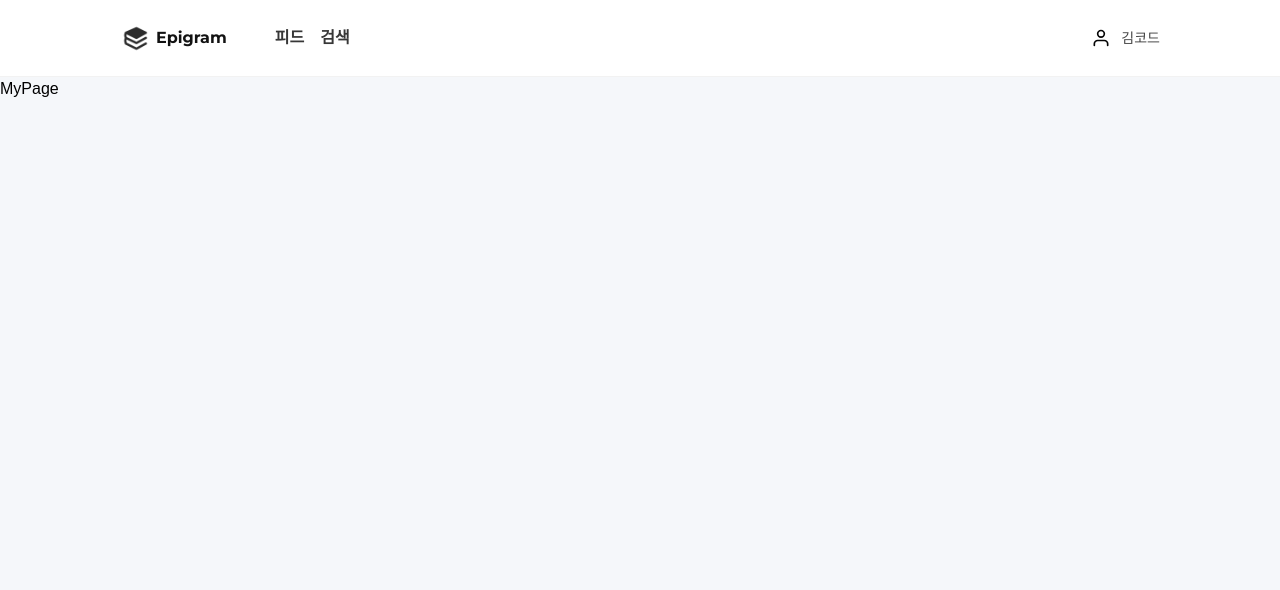
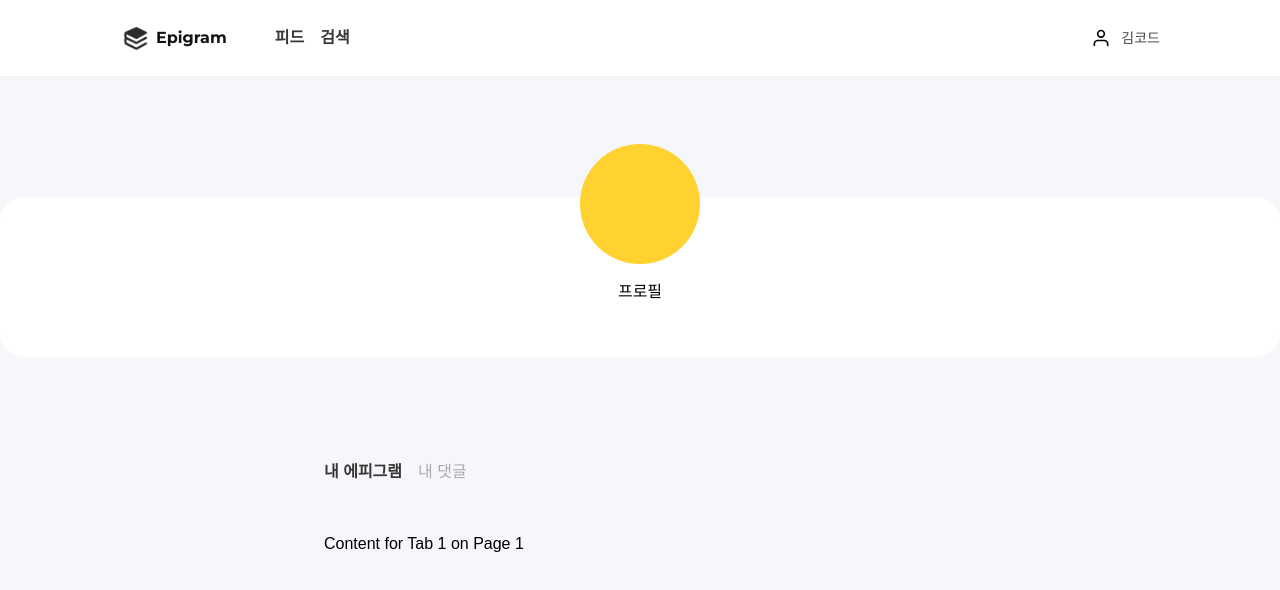
Before and after one commit to 0430will/FE12_Team5_epigram, a Next.js app: page /mypage in a window 1280 px wide. Shown: the top 590 px of the page. Built offline with nearby package versions, Linux system fonts and the light colour scheme; a web font is replaced by a local one.

Commit message:
Feat: 탭메뉴 구현

```diff
--- a/src/app/feed/page.tsx
+++ b/src/app/feed/page.tsx
@@ -20,7 +20,7 @@ export default function Page() {
 
   return (
     <>
-      <main className="bg-bg-100">
+      <main>
         <div className="pc:pt-[120px] tablet:pb-[114px] m-auto max-w-[1240px] px-[24px] pt-[32px] pb-[56px]">
           <div className="pc:mb-[40px] mb-[24px] flex content-center justify-between">
             <h1 className="pc:text-pre-2xl text-pre-lg font-semibold">피드</h1>
--- /dev/null
+++ b/src/app/mypage/_components/MyTabMenu.tsx
@@ -0,0 +1,20 @@
+'use client';
+
+import { useState } from 'react';
+import { TabMenu, TabPanel } from '@/components/TabMenu';
+
+export default function MyTabMenu() {
+  const [currentTab, setCurrentTab] = useState(0);
+
+  const menuArr = [
+    { name: '내 에피그램', content: 'Content for Tab 1 on Page 1' },
+    { name: '내 댓글', content: 'Content for Tab 2 on Page 1' },
+  ];
+
+  return (
+    <div>
+      <TabMenu menuArr={menuArr} currentTab={currentTab} selectMenuHandler={setCurrentTab} />
+      <TabPanel content={menuArr[currentTab].content} />
+    </div>
+  );
+}
--- a/src/app/mypage/page.tsx
+++ b/src/app/mypage/page.tsx
@@ -1,3 +1,21 @@
+import MyTabMenu from './_components/MyTabMenu';
+
 export default function MyPage() {
-  return <div>MyPage</div>;
+  return (
+    <main>
+      <div className="pc:mt-[120px] shadow-[0px 0px 36px 0px rgba(0, 0, 0, 0.05)] mt-[64px] rounded-3xl bg-white">
+        <div className="relative top-[-53px] m-auto max-w-[680px] px-[24px]">
+          {/* TODO: 프로필 컴포넌트, 오늘의 감정 컴포넌트 구현 */}
+          {/* ✅ 프로필 <section> 코드는 예시 입니다. 지우고 작업해주세요:-) */}
+          <section className="flex flex-col items-center">
+            <div className="mb-[16px] h-[120px] w-[120px] rounded-full bg-amber-300"></div>
+            <span>프로필</span>
+          </section>
+        </div>
+      </div>
+      <div className="pc:pt-[103px] m-auto max-w-[680px] px-[24px] pt-[56px] pb-[114px]">
+        <MyTabMenu />
+      </div>
+    </main>
+  );
 }
--- /dev/null
+++ b/src/components/TabMenu.tsx
@@ -0,0 +1,29 @@
+export function TabMenu({
+  menuArr,
+  currentTab,
+  selectMenuHandler,
+}: {
+  menuArr: { name: string; content: string }[];
+  currentTab: number;
+  selectMenuHandler: (index: number) => void;
+}) {
+  return (
+    <ul className="tablet:pb-[48px] tablet:pb-[32px] flex gap-[16px] pb-[24px]">
+      {menuArr.map((el, index) => (
+        <li
+          key={index}
+          className={`cursor-pointer ${
+            index === currentTab ? 'text-black-600 font-semibold' : 'font-medium text-gray-300'
+          }`}
+          onClick={() => selectMenuHandler(index)}
+        >
+          {el.name}
+        </li>
+      ))}
+    </ul>
+  );
+}
+
+export function TabPanel({ content }: { content: string }) {
+  return <div>{content}</div>;
+}
```
